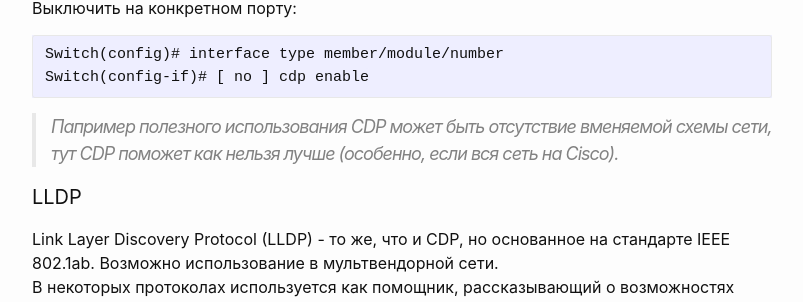
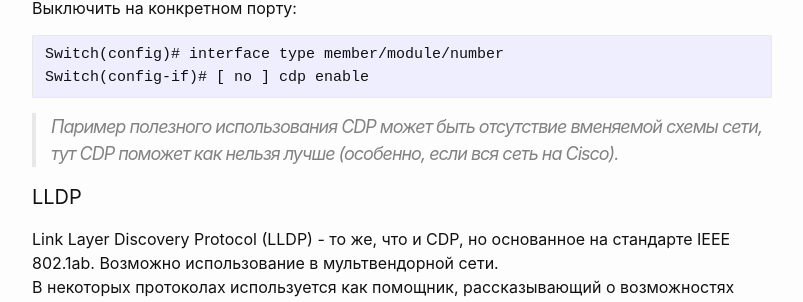
Before and after one commit to woohung/woohung.github.io, a Jekyll site: the page built from _posts/2022-05-08-Часть-1.0-Ethernet-concepts.md, in a window 1280 px wide and 900 px high, scrolled down 11126 px. Shown: the part 144-446 px from the top of the window, without its empty margins (238-1041 px from the left). Built offline with Jekyll 4.4.1, drawn with Linux system fonts in a browser that asks for light colours.

Commit message:
Update 2022-05-08-Часть-1.0-Ethernet-concepts.md

````diff
--- a/_posts/2022-05-08-Часть-1.0-Ethernet-concepts.md
+++ b/_posts/2022-05-08-Часть-1.0-Ethernet-concepts.md
@@ -307,7 +307,7 @@ Switch(config)# interface type member/module/number
 Switch(config-if)# [ no ] cdp enable
 ```
 
-> Папример полезного использования CDP может быть отсутствие вменяемой схемы сети, тут CDP поможет как нельзя лучше (особенно, если вся сеть на Cisco).
+> Паример полезного использования CDP может быть отсутствие вменяемой схемы сети, тут CDP поможет как нельзя лучше (особенно, если вся сеть на Cisco).
 
 #### <a name='LLDP'></a>LLDP
 Link Layer Discovery Protocol (LLDP) - то же, что и CDP, но основанное на стандарте IEEE 802.1ab. Возможно использование в мультвендорной сети.
````
